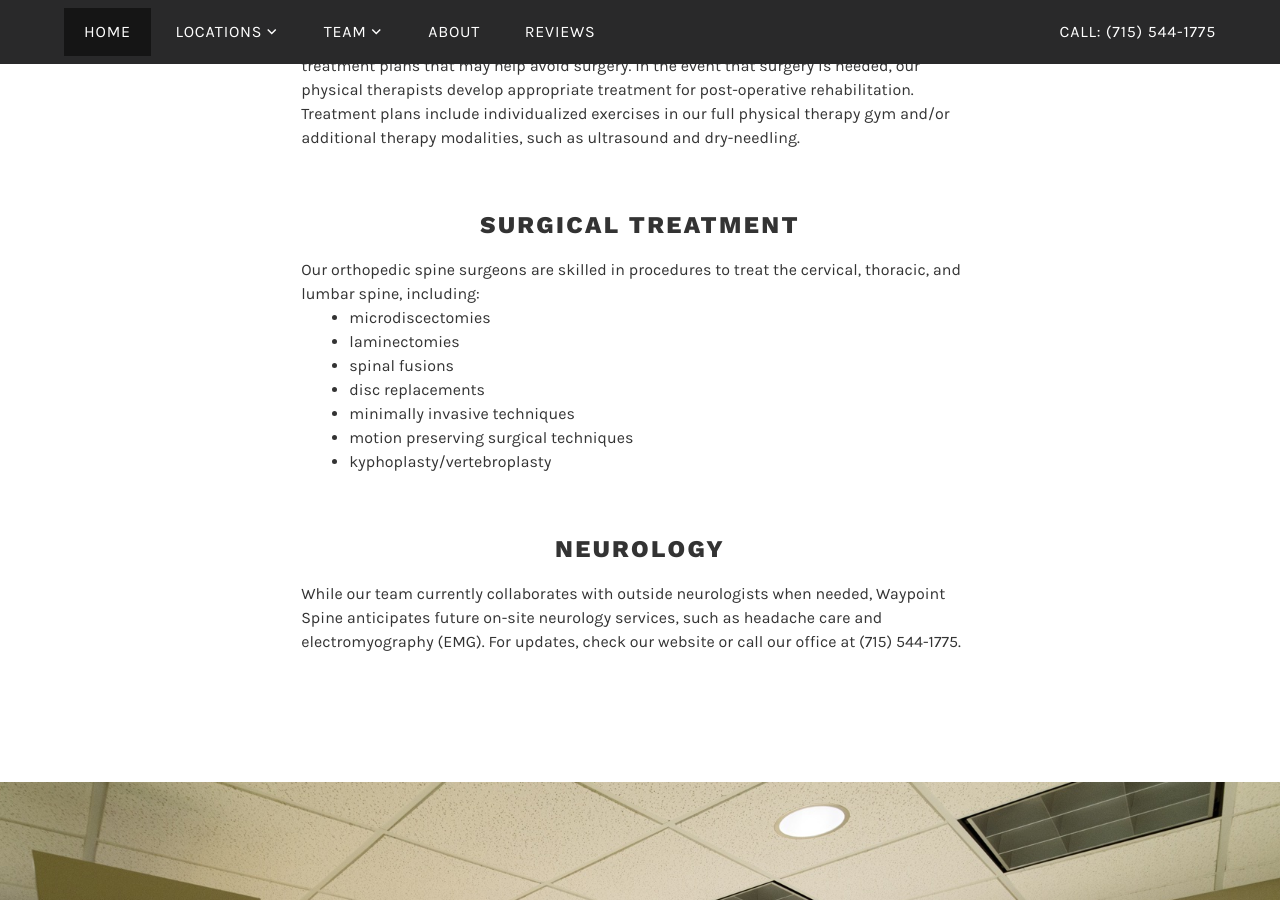
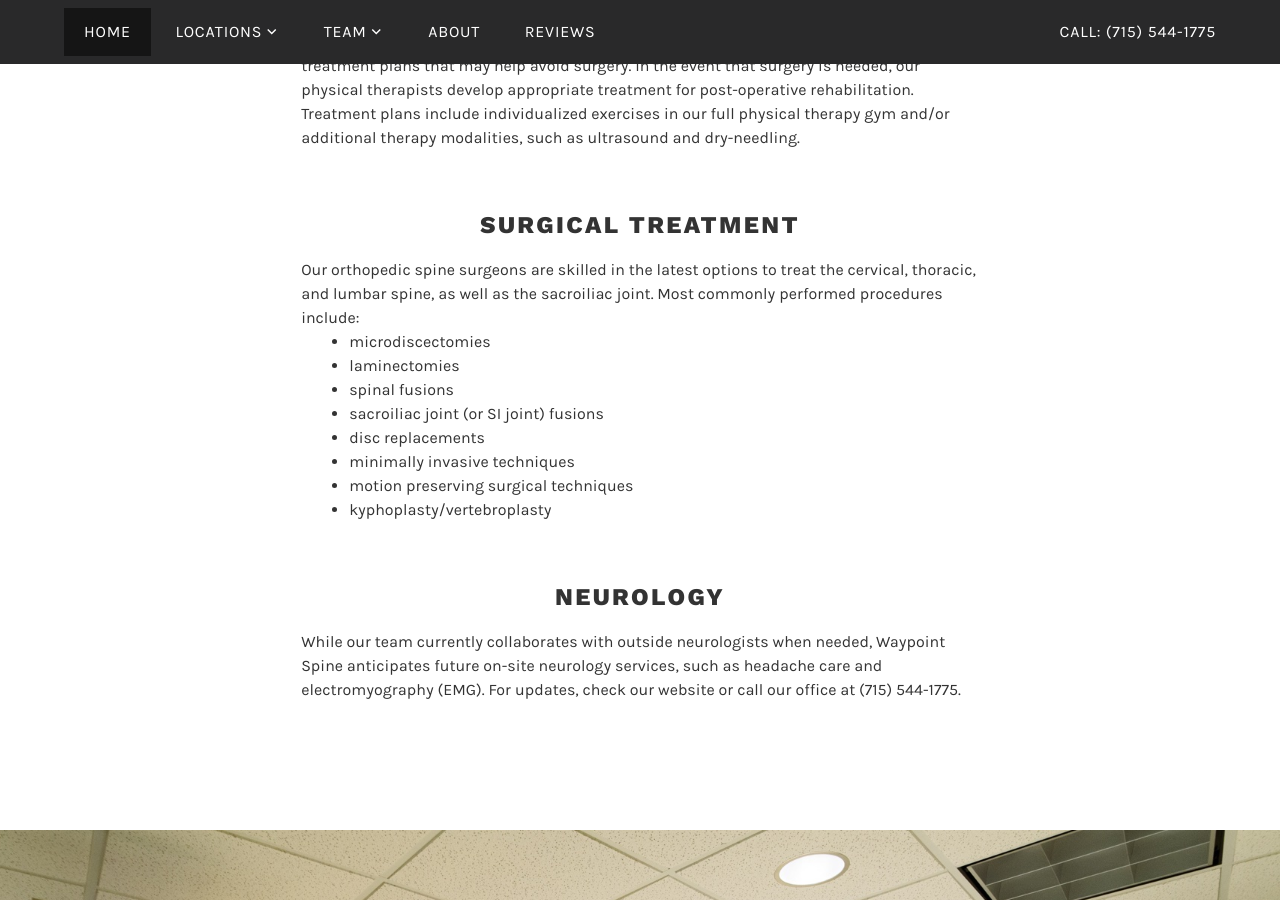
Before and after one commit to lfairchild/waypoint-spine, a Jekyll site: the page built from index.html, in a window 1280 px wide and 900 px high, scrolled down 4065 px. Built offline with Jekyll 4.4.1, drawn with Linux system fonts in a browser that asks for light colours.

Commit message:
Update index.html

```diff
--- a/index.html
+++ b/index.html
@@ -94,12 +94,12 @@ Wide Bore MRI, a system designed to help maximize comfort for patients. <a href=
                 physical therapy gym and/or additional therapy modalities, such as ultrasound and
                 dry-needling.</p>
                 <h3>Surgical Treatment</h3>
-                <p style="display:inline;">Our orthopedic spine surgeons are skilled in procedures
-                to treat the cervical, thoracic, and lumbar spine, including:
+                <p style="display:inline;">Our orthopedic spine surgeons are skilled in the latest options to treat the cervical, thoracic, and lumbar spine, as well as the sacroiliac joint. Most commonly performed procedures include:
                 <ul>
                   <li>microdiscectomies</li>
                   <li>laminectomies</li>
                   <li>spinal fusions</li>
+		  <li>sacroiliac joint (or SI joint) fusions</li>
                   <li>disc replacements</li>
                   <li>minimally invasive techniques</li>
                   <li>motion preserving surgical techniques</li>
```
